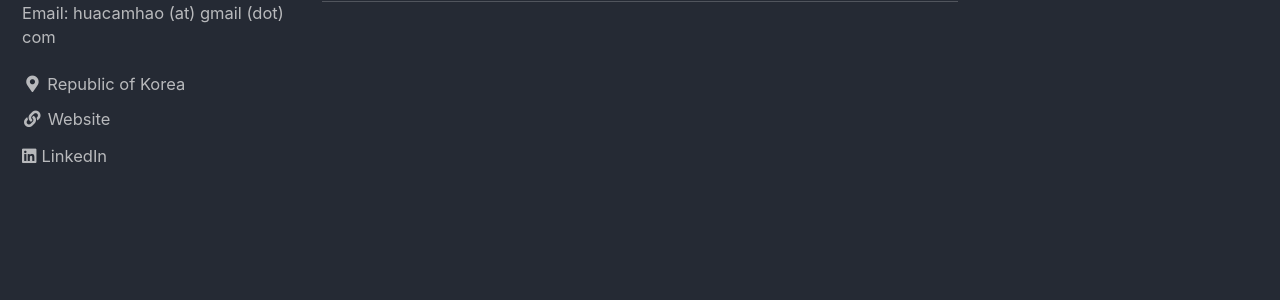
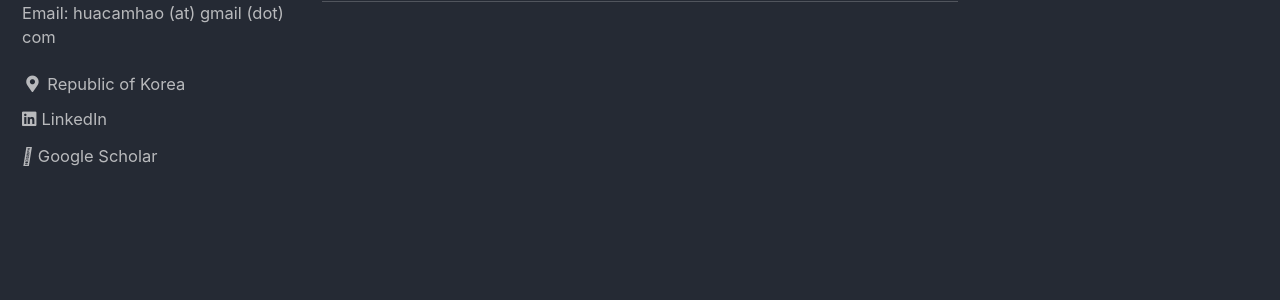
Before and after one commit to camhao168/camhao168.github.io, a Jekyll site: the page built from index.html, in a window 1280 px wide. Shown: the part 178-478 px from the top of the page. Built offline with Jekyll 4.4.1, drawn with Linux system fonts in a browser that asks for light colours; cached includes are drawn as plain includes; the list of posts is cut into pages by our own code.

Commit message:
Update _config.yml

```diff
--- a/_config.yml
+++ b/_config.yml
@@ -106,15 +106,15 @@ analytics:
 author:
   name             : "Cam-Hao Hua"
   avatar           : # "/assets/images/bio_photo.jpg" # path of avatar image, e.g. "/assets/images/bio-photo.jpg"
-  bio              : "Ph.D. in Computer Engineering.\n Email: huacamhao (at) gmail (dot) com"
+  bio              : "Ph.D. in Computer Engineering. Email: huacamhao (at) gmail (dot) com"
   location         : "Republic of Korea"
   links:
-    - label: "Website"
-      icon: "fas fa-fw fa-link"
-      url: "https://camhao168.github.io"
     - label: "LinkedIn"
       icon: "fab fa-linkedin"
       url: "https://www.linkedin.com/in/cam-hao-hua-a3246ab2/"
+    - label: "Google Scholar"
+      icon: "fa-sharp fa-solid fa-graduation-cap"
+      url: "https://scholar.google.com/citations?user=87YF-hQAAAAJ&hl=en"
 
 # Site Footer
 footer:
```
